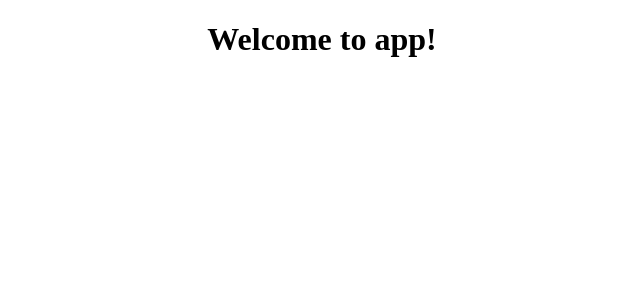
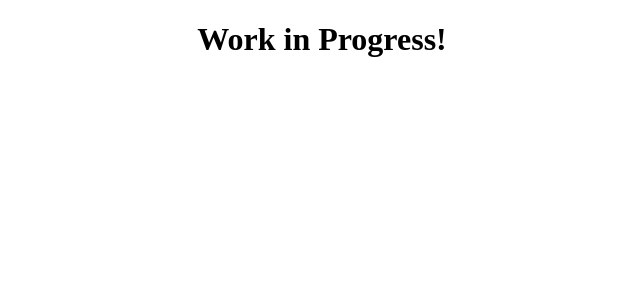
Before and after one commit to elpeterson/elpeterson.github.io, an Angular app: page / in a window 1280 px wide. Shown: the top 300 px of the page, without its empty margins (318-958 px from the left). Built offline with nearby package versions, Linux system fonts and the light colour scheme.

Commit message:
updated text again

```diff
--- a/src/app/app.component.html
+++ b/src/app/app.component.html
@@ -1,6 +1,6 @@
 <!--The content below is only a placeholder and can be replaced.-->
 <div style="text-align:center">
   <h1>
-    Welcome to {{ title }}!
+    Work in Progress!
   </h1>
 </div>
```
